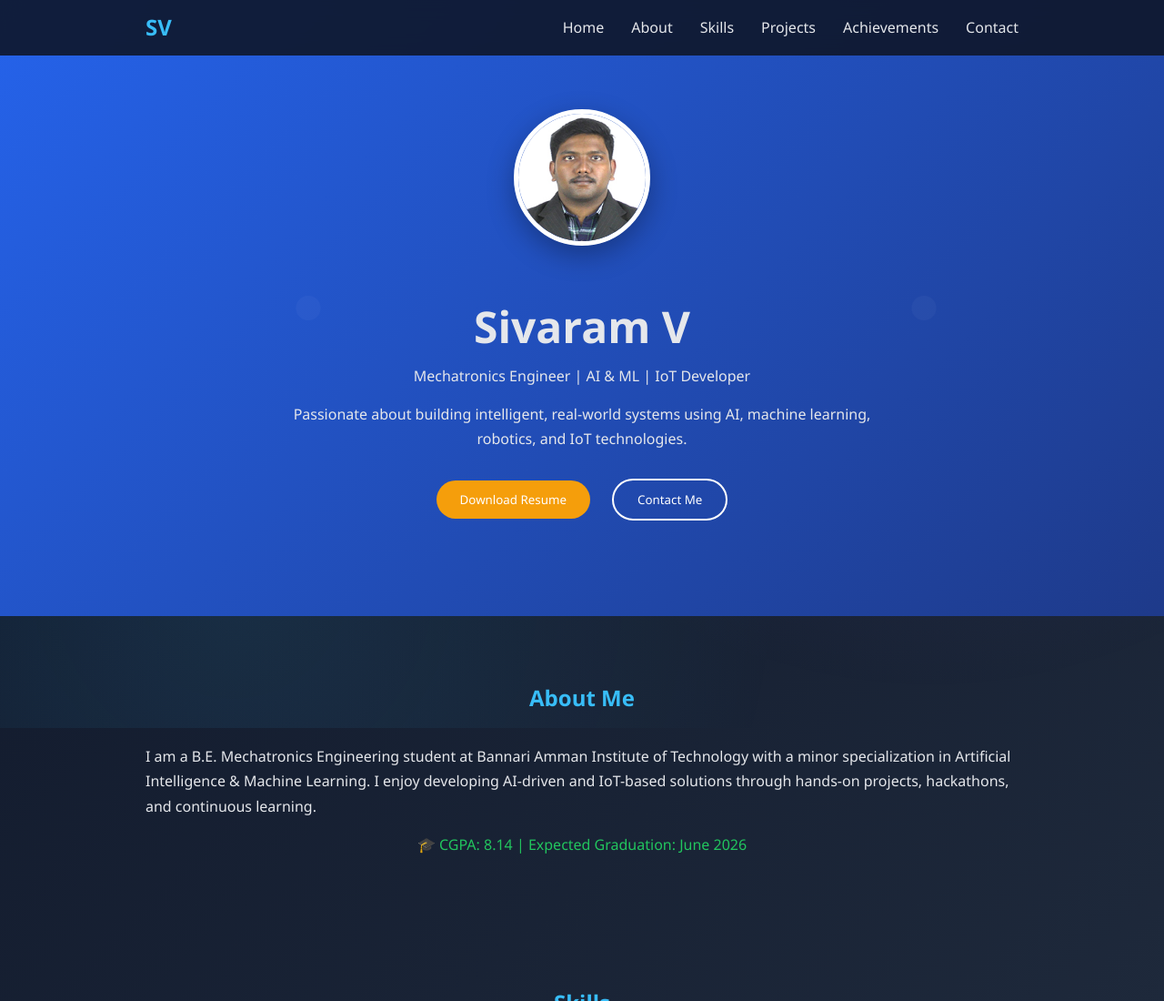
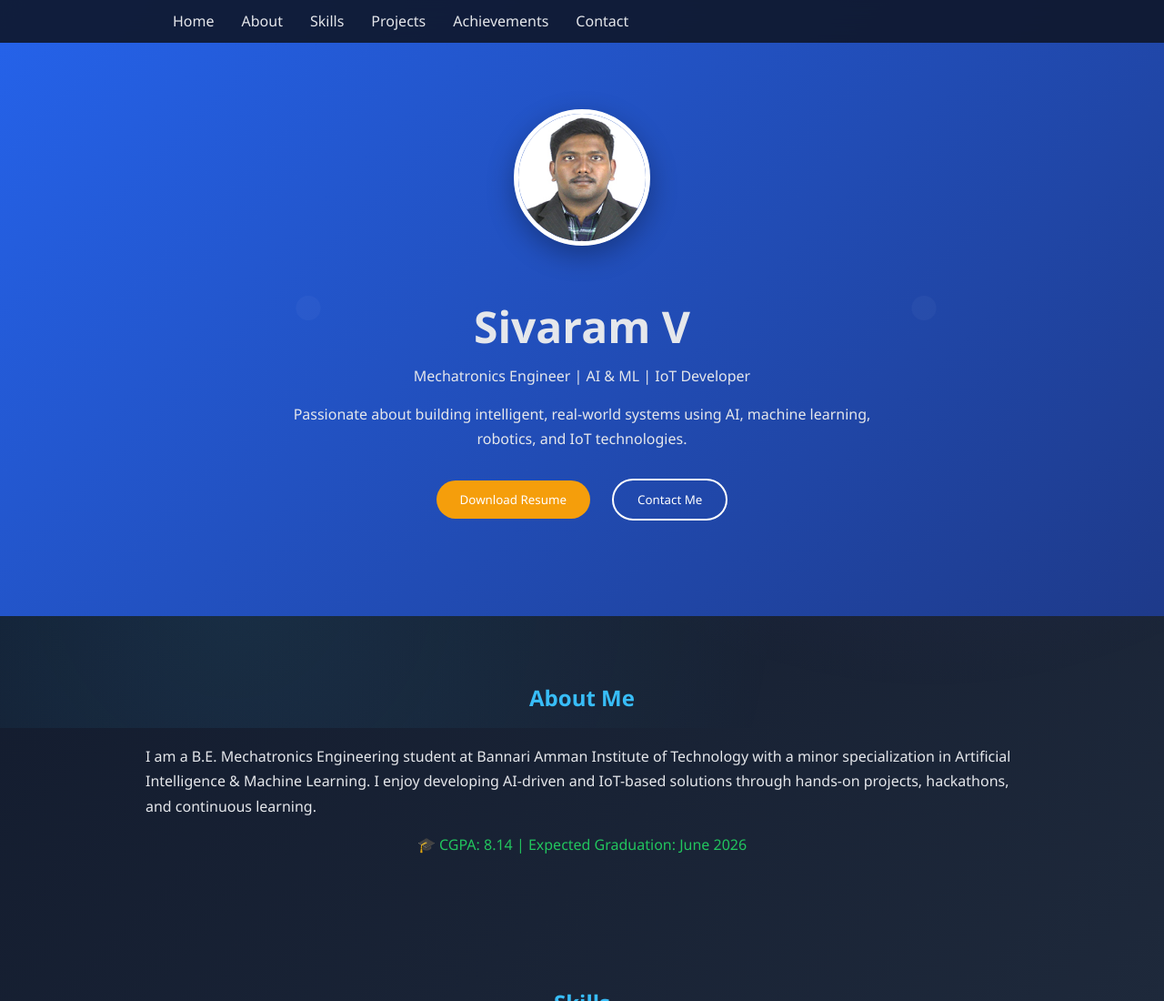
Before and after one commit to SIVARAM00/Portfolio, a plain HTML site: page index.html in a window 1280 px wide. Shown: the top 1100 px of the page at 91% size. Drawn offline with Linux system fonts and the light colour scheme.

Commit message:
Remove logo link from navigation

```diff
--- a/index.html
+++ b/index.html
@@ -15,7 +15,6 @@
     <!-- NAVIGATION -->
     <nav class="navbar">
       <div class="nav-container">
-        <a href="#hero" class="nav-logo">SV</a>
         <ul class="nav-menu">
           <li><a href="#hero">Home</a></li>
           <li><a href="#about">About</a></li>
```
